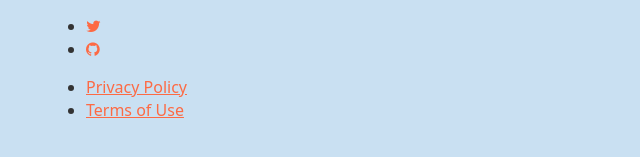
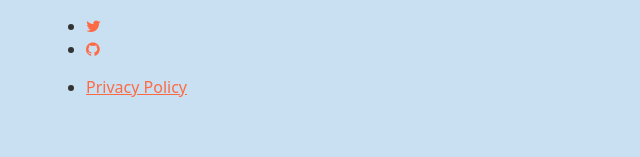
Before and after one commit to cactus-collective/cactus-collective.github.io, a Jekyll site: the page built from index.md, in a window 1280 px wide. Shown: the part 234-391 px from the top of the page, without its empty margins (306-946 px from the left). Built offline with Jekyll 4.4.1, drawn with Linux system fonts in a browser that asks for light colours; some web fonts are replaced; our own code applies the rules of GitHub Pages for plain Markdown files.

Commit message:
New footer

```diff
--- a/_includes/footer.html
+++ b/_includes/footer.html
@@ -1,25 +1,16 @@
+    <!-- Footer -->
     <footer>
-        <div class="container">
-            <div class="row">
-                <div class="col-md-4">
+        <div class="align-left">
             <span class="copyright">Copyright &copy; {{ site.title }} {{ 'now' | date: "%Y" }}</span>
         </div>
-                <div class="col-md-4">
+        <div class="align-right">
             <ul class="list-inline social-buttons">
                 {% for network in site.social %}
-                        <li><a href="{{ network.url }}"><i class="fa fa-{{ network.title }}"></i></a>
-                        </li>
+                <li><a href="{{ network.url }}"><i class="fa fa-{{ network.title }}"></i></a></li>
                 {% endfor %}
             </ul>
-                </div>
-                <div class="col-md-4">
             <ul class="list-inline quicklinks">
-                        <li><a href="#">Privacy Policy</a>
-                        </li>
-                        <li><a href="#">Terms of Use</a>
-                        </li>
+                <li><a href="/privacy-policy">Privacy Policy</a></li>
             </ul>
         </div>
-            </div>
-        </div>
     </footer>
```
Also changed, not shown: privacy-policy.md (added, +9 -0 lines). Lines whose indentation alone changed are shown as unchanged.
